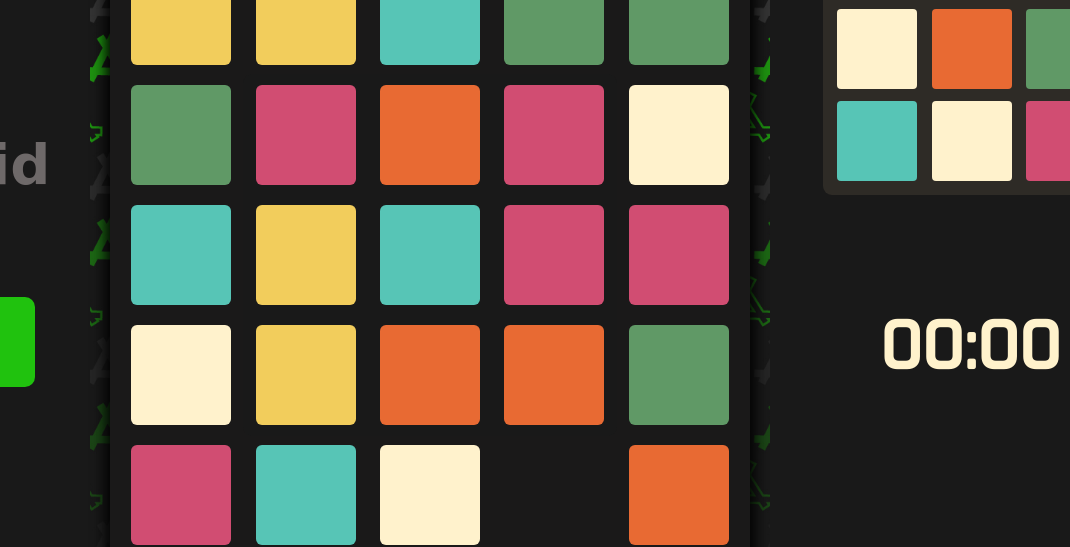
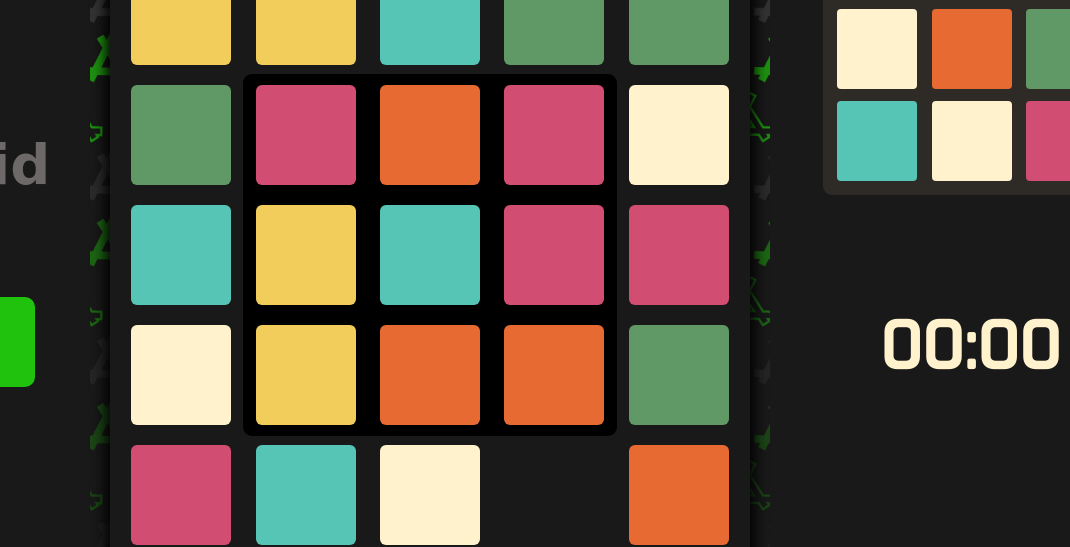
Before and after one commit to MegaaFTW/griddelta, a plain HTML site: page index.html in a window 1280 px wide. Shown: the part 145-692 px from the top of the page, 210-1280 px from the left. Drawn offline with Linux system fonts and the light colour scheme; a web font is replaced by a local one.

Commit message:
Update style.css

```diff
--- a/style.css
+++ b/style.css
@@ -204,7 +204,7 @@ a {
   transform: translate(-50%, -50%);
   height: 362px;
   width: 374px;
-  background: #191919;
+  background: #000000;
   z-index: 1;
   border-radius: 9px;
 }
```
